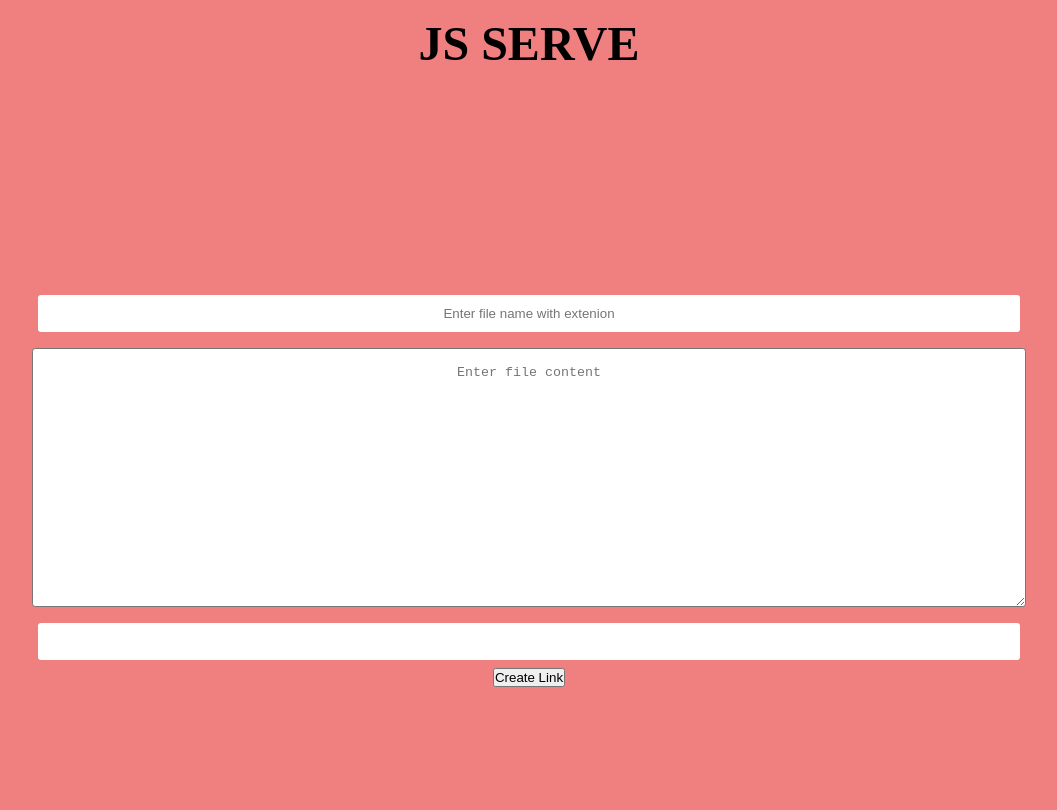
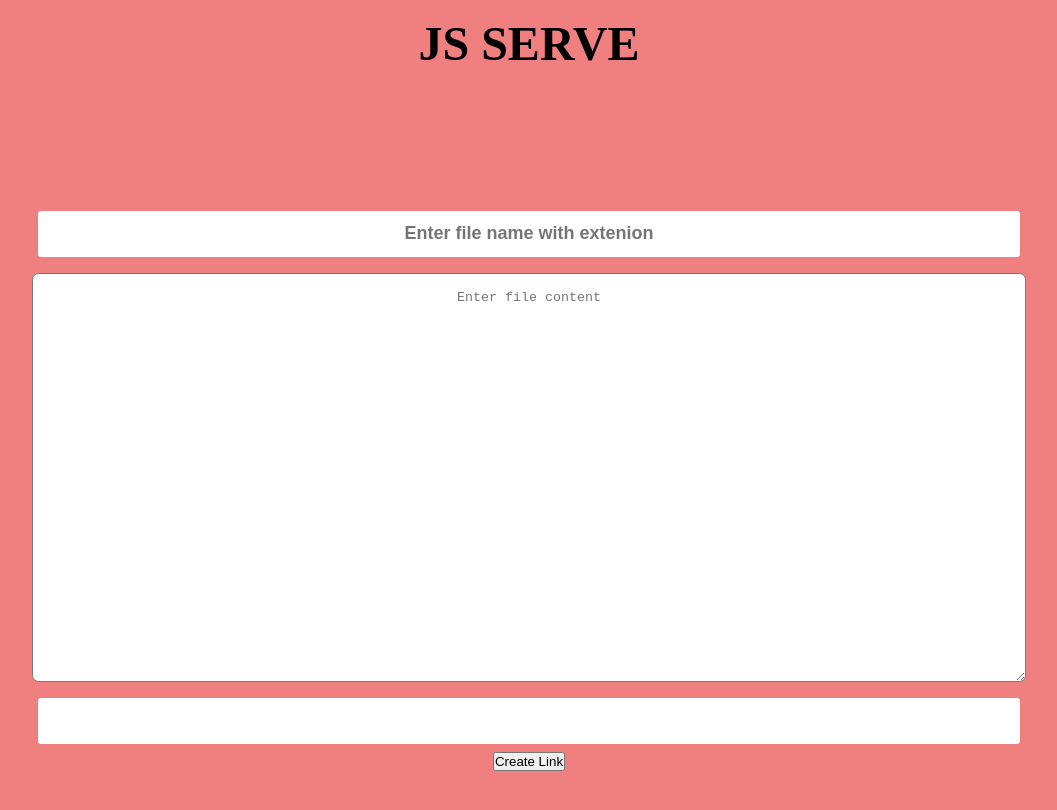
Before and after one commit to R-I-S-H-A-B-H-S-I-N-G-H/js-serve, a React (Vite) app: page / in a window 1280 px wide. Shown: the top 810 px of the page, without its empty margins (111-1168 px from the left). Built offline with nearby package versions, Linux system fonts and the light colour scheme.

Commit message:
changes in css

```diff
--- a/src/pages/Home/Home.jsx
+++ b/src/pages/Home/Home.jsx
@@ -28,7 +28,7 @@ export default function Home(props) {
 				placeholder="Enter file name with extenion"
 			/>
 			<textarea
-				rows={15}
+				rows={25}
 				ref={fileData}
 				placeholder="Enter file content"
 			></textarea>
--- a/src/pages/Home/Home.module.css
+++ b/src/pages/Home/Home.module.css
@@ -9,7 +9,7 @@
 
 .container > textarea {
 	margin: 0.5rem;
-	border-radius: 0.2rem;
+	border-radius: 0.4rem;
 	text-align: center;
 	padding: 1rem;
 	min-width: 75%;
@@ -20,8 +20,11 @@
 	border-radius: 0.2rem;
 	text-align: center;
 	min-width: 75%;
+	min-height: 3%;
 	padding: 0.7rem;
 	border: none;
+	font-size: large;
+	font-weight: bold;
 }
 
 /* .container > input {
```
